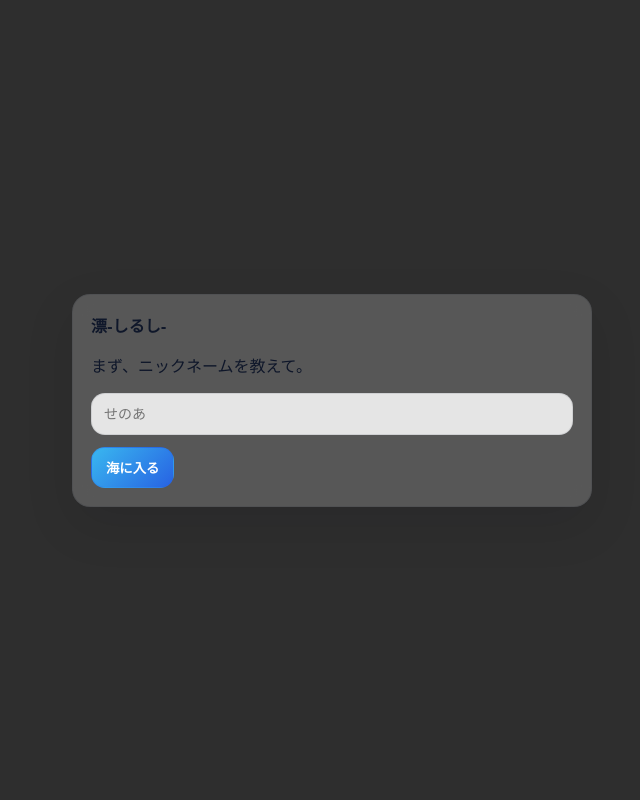
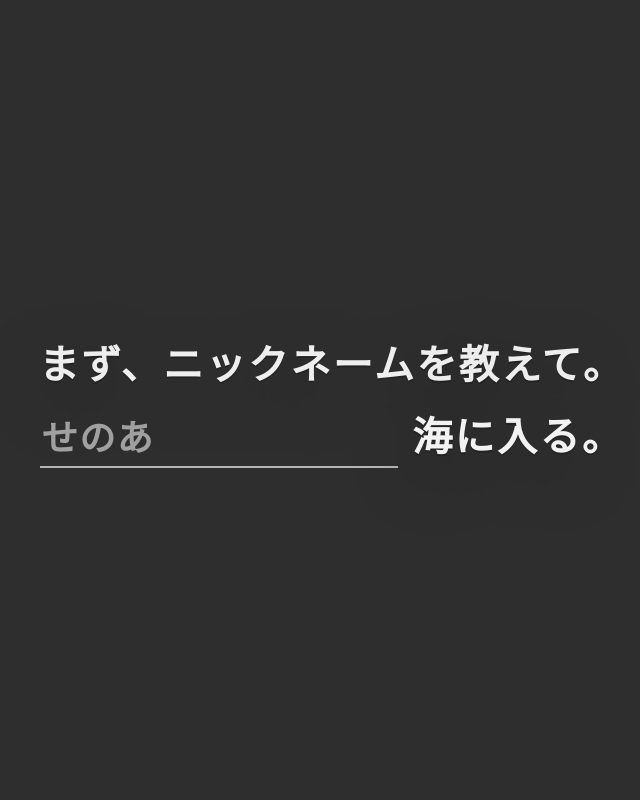
Before and after one commit to senoa-git/xiruxi, a FastAPI app: page / in a window 1280 px wide. Shown: the whole page, without its empty margins (308-948 px from the left). Run offline with FastAPI, Linux system fonts and the light colour scheme.

Commit message:
refactor | ニックネーム導線を整理、UI刷新し、登録をAJAX化

```diff
--- a/app/database.py
+++ b/app/database.py
@@ -1,5 +1,6 @@
 # app/database.py
-from sqlmodel import SQLModel, create_engine, Session
+from sqlmodel import SQLModel, create_engine, Session, select
+from .models import User
 
 DATABASE_URL = "sqlite:///./bottle.db"
 engine = create_engine(
@@ -13,3 +14,7 @@ def init_db() -> None:
 
 def get_session() -> Session:
     return Session(engine)
+
+def get_user_by_anon_id(anon_id: str) -> User | None:
+    with Session(engine) as session:
+        return session.exec(select(User).where(User.anon_id == anon_id)).first()
--- a/app/main.py
+++ b/app/main.py
@@ -3,7 +3,7 @@ from fastapi.responses import HTMLResponse
 from fastapi.templating import Jinja2Templates
 from fastapi.staticfiles import StaticFiles
 
-from .database import init_db
+from .database import init_db, get_user_by_anon_id
 from .routes import router
 
 app = FastAPI(title="漂-しるし-")
@@ -18,10 +18,20 @@ app.include_router(router)
 
 @app.get("/", response_class=HTMLResponse)
 def index(request: Request, error: str | None = None):
-    return templates.TemplateResponse(
+    anon_id = request.cookies.get("anon_id")
+    user = get_user_by_anon_id(anon_id) if anon_id else None
+
+    resp = templates.TemplateResponse(
         "index.html",
         {
             "request": request,
             "error": error,
+            "has_anon": bool(user),
         },
     )
+
+    # ★cookieはあるけどDBにいない = stale cookie → 消す（おすすめ）
+    if anon_id and not user:
+        resp.delete_cookie("anon_id")
+
+    return resp
--- a/app/static/app.css
+++ b/app/static/app.css
@@ -298,3 +298,72 @@ body.is-letter-open #scene-read .read-stack{
     transition: none !important;
   }
 }
+
+/* nickname: 文章 + 下線入力 + 送信テキスト */
+.nick-line{
+  display:flex;
+  gap: 14px;
+  align-items: baseline;
+  justify-content: center;
+  flex-wrap: wrap;
+  text-align: center;
+}
+
+.nick-text{
+  color: rgba(255,255,255,.92);
+  font-weight: 750;
+  letter-spacing: .06em;
+  font-size: clamp(22px, 3.2vw, 40px);
+  text-shadow:
+    0 2px 0 rgba(0,0,0,.22),
+    0 18px 70px rgba(0,0,0,.38);
+}
+
+.nick-form{
+  display:flex;
+  gap: 14px;
+  align-items: baseline;
+}
+
+.nick-input{
+  width: clamp(160px, 28vw, 360px);
+  padding: 2px 2px 6px 2px;
+  border: 0;
+  border-bottom: 2px solid rgba(255,255,255,.65);
+  border-radius: 0;
+  background: transparent;
+  color: rgba(255,255,255,.95);
+  font-size: clamp(20px, 3vw, 36px);
+  font-weight: 760;
+  letter-spacing: .04em;
+  outline: none;
+  box-shadow: none !important;
+}
+
+.nick-input::placeholder{
+  color: rgba(255,255,255,.55);
+}
+
+.nick-input:focus{
+  border-bottom-color: rgba(255,255,255,.95);
+}
+
+.nick-enter{
+  appearance:none;
+  border:0;
+  background: transparent;
+  padding: 0;
+  cursor: pointer;
+  user-select:none;
+
+  color: rgba(255,255,255,.94);
+  font-weight: 780;
+  letter-spacing: .06em;
+  font-size: clamp(22px, 3.2vw, 40px);
+  text-shadow:
+    0 2px 0 rgba(0,0,0,.22),
+    0 18px 70px rgba(0,0,0,.38);
+}
+
+.nick-enter:hover{ transform: translateY(-1px); }
+.nick-enter:active{ transform: translateY(1px); }
--- a/app/static/app.js
+++ b/app/static/app.js
@@ -121,6 +121,39 @@
     }
   })();
 
+  // ===== Nickname submit (no page reload) =====
+  (() => {
+    const form = document.getElementById("nickForm");
+    const input = document.getElementById("nickInput");
+    if (!form || !input) return;
+
+    form.addEventListener("submit", async (e) => {
+      e.preventDefault();
+
+      const fd = new FormData(form);
+      const nickname = (fd.get("nickname") || "").toString().trim();
+      if (!nickname) return;
+
+      try {
+        const res = await fetch(form.action, {
+          method: "POST",
+          body: fd,
+          credentials: "same-origin",
+          headers: { "Accept": "application/json" },
+        });
+
+        if (!res.ok) return;
+
+        // cookieはサーバで set-cookie される想定
+        document.body.dataset.hasAnon = "1";
+
+        // 演出：砂浜 → choice
+        show("scene-walk");
+        window.setTimeout(() => show("scene-choice"), 900);
+      } catch (_) {}
+    });
+  })();
+
   // ===== Choice animation control =====
   (() => {
     const sceneChoice = document.getElementById("scene-choice");
--- a/app/templates/index.html
+++ b/app/templates/index.html
@@ -9,7 +9,6 @@
   <link rel="stylesheet" href="{{ url_for('static', path='app.css') }}">
 </head>
 
-{% set has_anon = request.cookies.get("anon_id") %}
 <body data-has-anon="{% if has_anon %}1{% else %}0{% endif %}">
 
   <canvas id="bgCanvas"></canvas>
@@ -26,15 +25,20 @@
     <!-- Scene: nickname -->
     <section id="scene-nick" class="scene {% if not has_anon %}is-active{% endif %}">
       <div class="wrap">
-        <div class="card center">
-          <h2>漂-しるし-</h2>
-          <p class="sub">まず、ニックネームを教えて。</p>
+        <div class="nick-line">
+          <span class="nick-text">まず、ニックネームを教えて。</span>
 
-          <form id="nickForm" action="/anon" method="post">
-            <input id="nickInput" name="nickname" maxlength="32" placeholder="せのあ" required />
-            <div class="row" style="margin-top:12px;">
-              <button class="btn" type="submit">海に入る</button>
-            </div>
+          <form id="nickForm" class="nick-form" action="/anon" method="post">
+            <input
+              id="nickInput"
+              class="nick-input"
+              name="nickname"
+              maxlength="32"
+              placeholder="せのあ"
+              required
+              autocomplete="nickname"
+            />
+            <button class="nick-enter" type="submit">海に入る。</button>
           </form>
         </div>
       </div>
```
Also changed, not shown: app/routes.py (+12 -13 lines).
